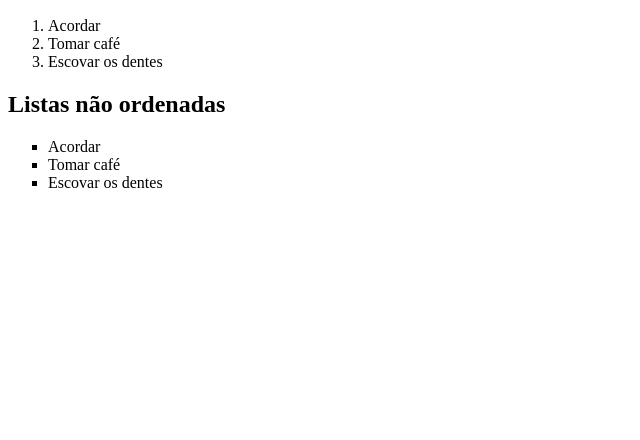
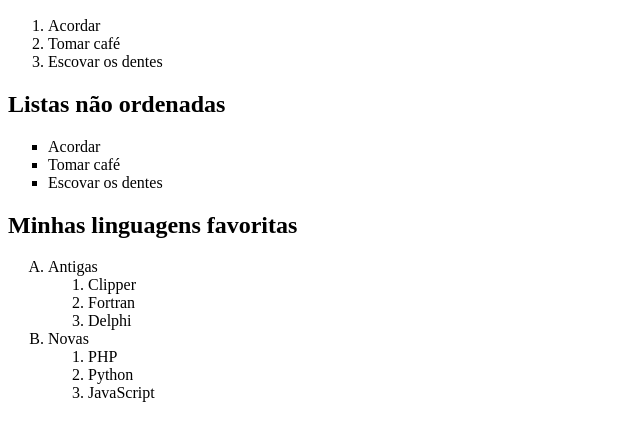
Before and after one commit to mariaeduardavr/HTML-CSS, a plain HTML site: page ex009/index.html in a window 1280 px wide. Shown: the part 110-550 px from the top of the page, without its empty margins (0-640 px from the left). Drawn offline with Linux system fonts and the light colour scheme.

Commit message:
Listas mistas e de definição

```diff
--- a/ex009/index.html
+++ b/ex009/index.html
@@ -24,5 +24,21 @@
         <li>Escovar os dentes</li>
     </ul>
 
+    <h2>Minhas linguagens favoritas</h2>
+    <ol type="A">
+        <li>Antigas</li>
+        <ol>
+            <li>Clipper</li>
+            <li>Fortran</li>
+            <li>Delphi</li>
+        </ol>
+        <li>Novas</li>
+        <ol>
+            <li>PHP</li>
+            <li>Python</li>
+            <li>JavaScript</li>
+        </ol>
+    </ol>
+
 </body>
 </html>
```
